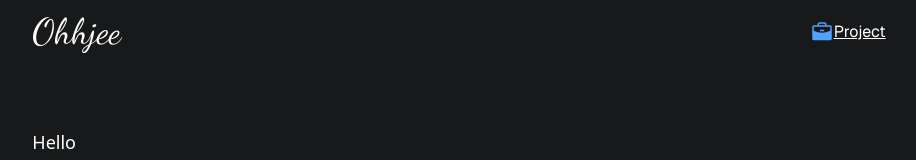
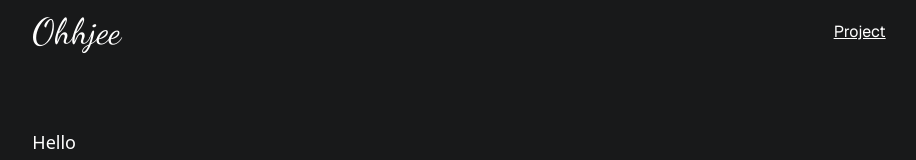
Before and after one commit to ohhjee/my-portfolio, a Vue app: page / in a window 1280 px wide. Shown: the top 160 px of the page, without its empty margins (181-1097 px from the left). Built offline with nearby package versions, Linux system fonts and the light colour scheme; some icons are missing; a web font is replaced by a local one.

Commit message:
project page added

```diff
--- a/src/App.vue
+++ b/src/App.vue
@@ -46,10 +46,10 @@ onMounted(() => {
           :to="{ name: 'Project.index' }"
           class="tw:flex tw:cursor-pointer tw:items-center"
         >
-          <iconify
+          <!-- <iconify
             icon="ph:briefcase-fill"
             class="tw:text-blue-400 tw:size-6"
-          />
+          /> -->
           <span class="tw:link">Project</span>
         </router-link>
       </div>
```
